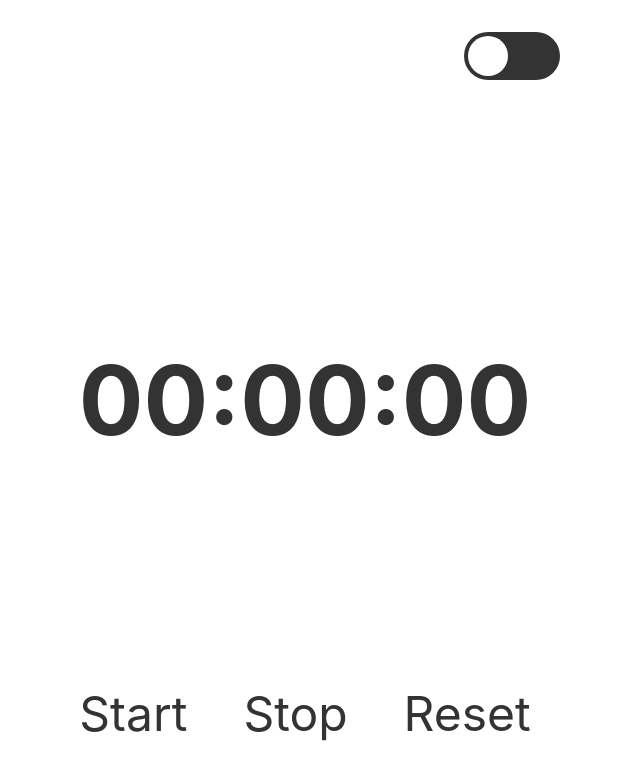
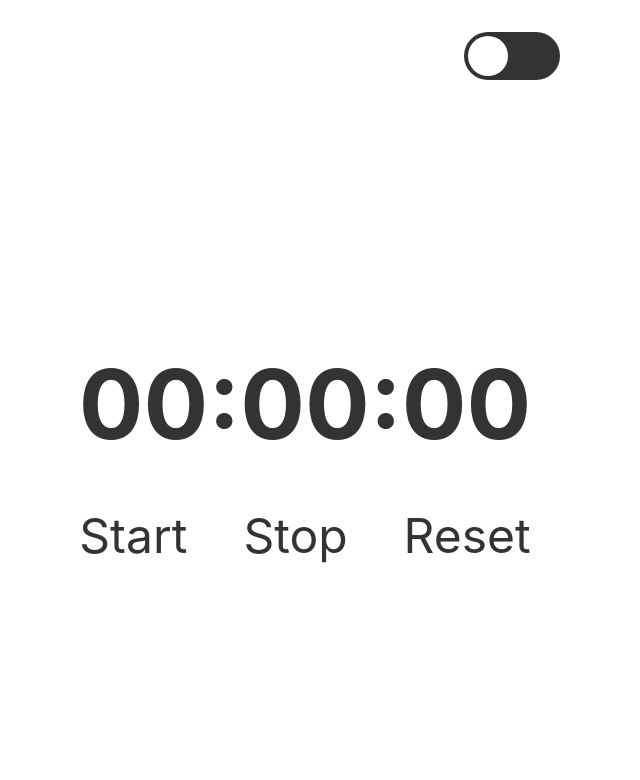
Before and after one commit to Android789515/react-clock, a React (Create React App) app: page / in a window 1280 px wide. Shown: the top 780 px of the page, without its empty margins (335-975 px from the left). Built offline with nearby package versions, Linux system fonts and the light colour scheme.

Commit message:
Swapped main component in App.tsx.
Swapped the Timer component for the StopWatch component in App.tsx to
begin work on the stop watch feature.

```diff
--- a/src/App.tsx
+++ b/src/App.tsx
@@ -6,7 +6,7 @@ import { themeContext } from './theme-context/themeContext';
 import styles from './App.module.scss';
 
 import AppHeader from './components/app-header/AppHeader';
-import Timer from './components/timer/Timer';
+import StopWatch from './components/stop-watch/StopWatch';
 
 const App = () => {
     const { isLightTheme } = useContext(themeContext);
@@ -21,7 +21,7 @@ const App = () => {
         >
             <AppHeader />
 
-            <Timer />
+            <StopWatch />
         </main>
     );
 };
```
